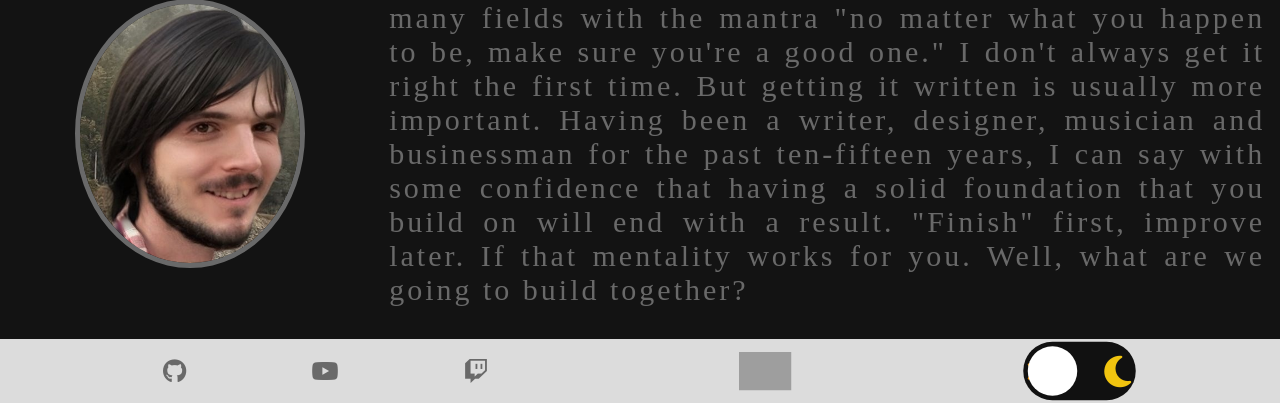
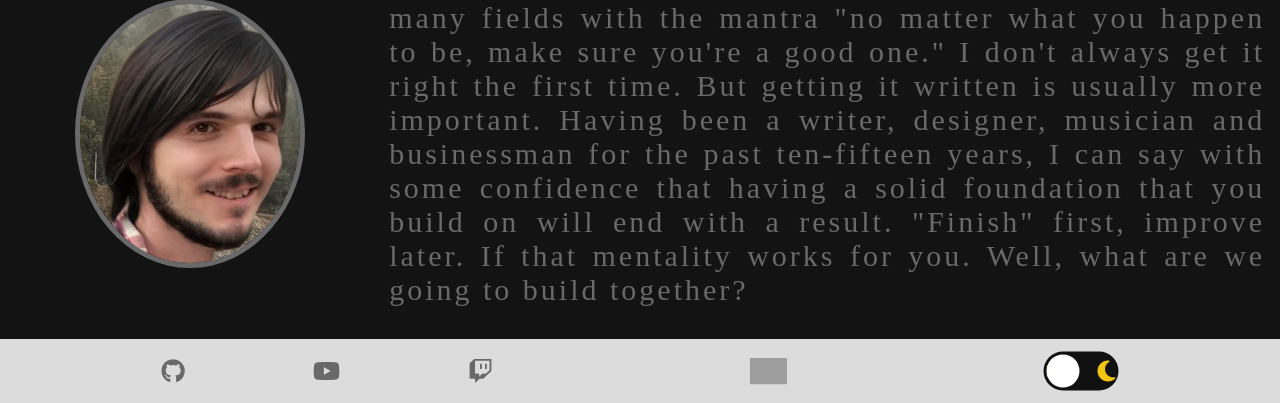
Before and after one commit to AJDStudios/Resume, a Flask app: page / in a window 1280 px wide. Shown: the part 663-1066 px from the top of the page. Run offline with Flask 2, Linux system fonts and the light colour scheme; some libraries are stand-ins or nearby versions; some web fonts are replaced; grey boxes are pictures that could not be loaded.

Commit message:
ok it is working... nvm

```diff
--- a/static/style.css
+++ b/static/style.css
@@ -177,18 +177,18 @@ nav {
 	display: flex;
 	justify-content: space-around;
 	align-items: center;
-	margin-bottom: 0;
+	margin-bottom: 0px;
 	min-height: 8vh;
 	background-color: #DCDCDC;
 }
 
 .socials {
-	border-radius: 50px;
+	border-radius: 20px;
 	cursor: pointer;
 	display: flex;
 	align-items: center;
 	justify-content: space-between;
-	padding: 2px;
+	padding: 1px;
 	position: relative;
 	height: 26px;
 	width: 50%;
@@ -197,7 +197,7 @@ nav {
 }
 
 .animated-gif {
-	width: 35px;
+	width: 25px;
 	height: auto;
 }
 
@@ -221,7 +221,7 @@ nav {
 	position: relative;
 	height: 26px;
 	width: 50px;
-	transform: scale(1.5);
+	transform: scale(1);
 }
 
 .label .ball {
```
